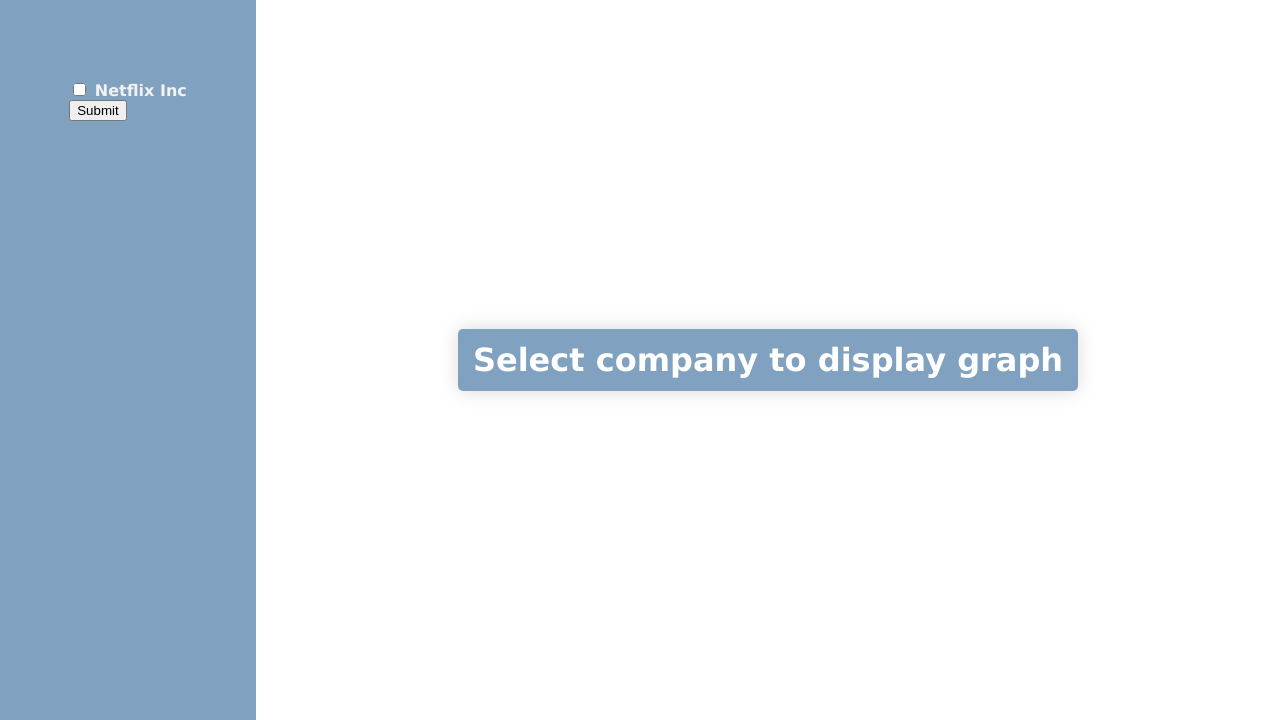
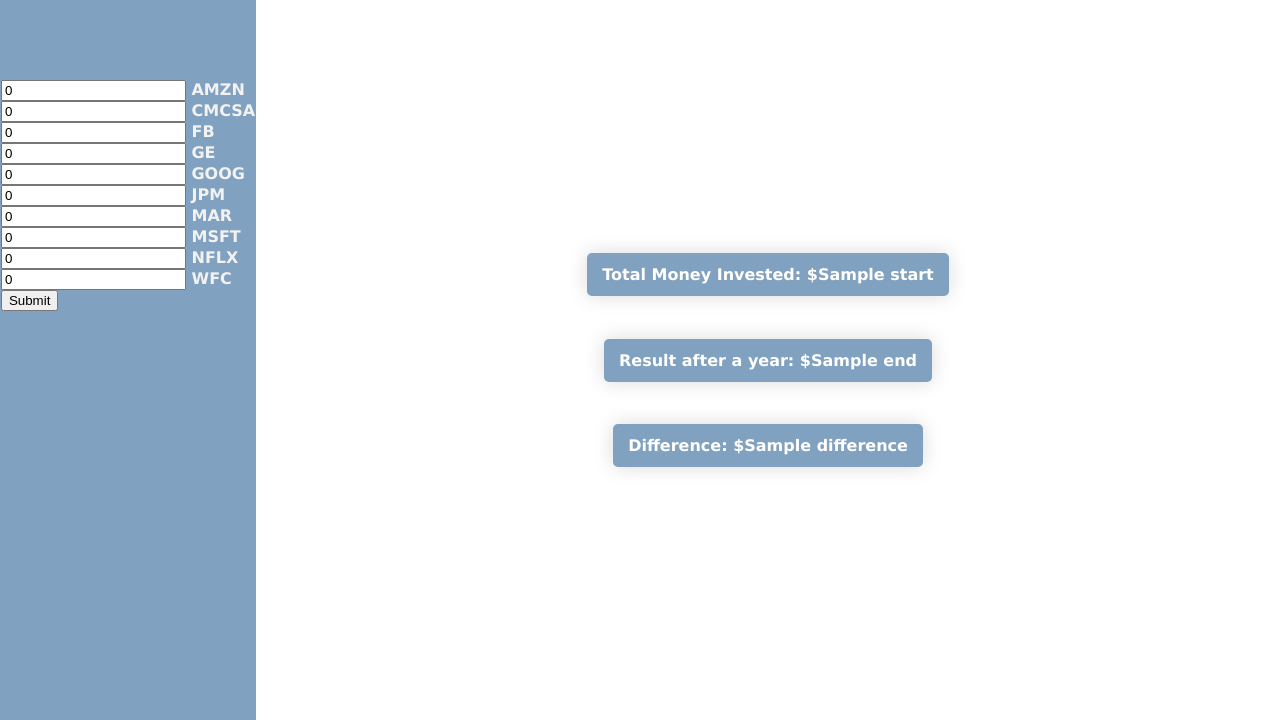
Before and after one commit to CS257-F23/team-project-h, a Flask app: template templates/play.html in a window 1280 px wide. Shown: the part 80-800 px from the top of the page. Run offline with Flask 3, Linux system fonts and the light colour scheme; the template is opened without the code that fills it: most values are stand-ins (such as "Sample title", 1, 10 or a date in 2020); parts of the project's set-up code (start-up, migrations or seed data) failed here and were passed over.

Commit message:
added play page

```diff
--- a/app.py
+++ /dev/null
@@ -1,80 +0,0 @@
-import ProductionCode as cl
-from flask import Flask, render_template, request
-
-app = Flask(__name__)
-
-
-
-
-# data setup
-labels = []
-values = []
-for row in data:
-    labels.append(row[0])
-    values.append(row[1])
-
-# data setup
-dataDict = {}
-for key, value in zip(labels, values):
-    dataDict[key] = value
-
-
-def add_input_values(input):
-    input_list = []
-
-    for value in input:
-        input_list.append(value)
-
-    return input_list
-
-
-@app.route('/')
-def home_page():
-    return render_template("index.html")
-
-
-@app.route('/play', methods=["GET", "POST"])
-def play_page():
-    """Displays a graph of the company data selected"""
-    if request.method == "POST":
-        company = request.form.values()
-        form = add_input_values(company)
-        if 'NFLX' in form:
-            return render_template("play.html", form=form, labels=labels, values=values)
-
-    return render_template('play.html')
-
-
-@app.route('/research', methods=["GET", "POST"])
-def research_page():
-    """Displays a table page where user can get comapny data"""
-    if request.method == "POST":
-        company = request.form.values()
-        form = add_input_values(company)
-        if 'NFLX' in form:
-            return render_template("research.html", form=form, dataDict=dataDict)
-
-    return render_template("research.html",)
-
-
-@app.route('/help')
-def help_page():
-    """Displays information about using the site"""
-    return render_template("help.html")
-
-
-@app.errorhandler(404)
-def page_not_found(e):
-    """Displays not found messages when route not found"""
-    not_found_msg = "Sorry invalid page, please go back to the homepage."
-    return not_found_msg
-
-
-@app.errorhandler(500)
-def python_bug(e):
-    error_msg = "Sorry, there was an error try again."
-    return error_msg
-
-
-if __name__ == '__main__':
-    app.run(port=1111)
--- a/flask_cl.py
+++ b/flask_app.py
@@ -38,12 +38,13 @@
             return render_template("research.html", companyData = displayData, company=companies[0])
     return render_template('research.html')
 
-@app.route("/get_date/<dateList>")
-def get_date(dateList):
-    data = Stock.get_by_date(dateList.split(","))
-    if isEmpty(data):
-        return render_template("error.html")
-    return render_template('research.html', companyData = data)
+@app.route("/play", methods=("GET", "POST"))
+def play():
+    if request.method == "POST":
+        userIn = request.form
+        values = Stock.predict(userIn)
+        return render_template("play.html", start=values[0], end=values[1], difference=values[2])
+    return render_template('play.html')
 
 
 @app.errorhandler(404)
--- a/static/play.css
+++ b/static/play.css
@@ -37,6 +37,7 @@
   background-color: #ffffff;
   display: flex;
   justify-content: center;
+  flex-direction: column;
   place-items: center;
 }
 
--- a/templates/play.html
+++ b/templates/play.html
@@ -23,46 +23,46 @@
         </div>
       </div>
       <div class="grid-item form-content">
-        <form action="{{ url_for("play_page")}}" method="post">
+        <form method="post">
+          <input type="text" id="AMZN" name="AMZN" value="0" />
+          <label for="company2">AMZN</label><br />
 
-        <input type="checkbox" id="NFLX" name="NFLX" value="NFLX" />
-        <label for="NFLX">Netflix Inc</label><br />
+          <input type="text" id="CMCSA" name="CMCSA" value="0" />
+          <label for="company3">CMCSA</label><br />
 
-        <button type="submit">Submit</button>
+          <input type="text" id="FB" name="FB" value="0" />
+          <label for="company4">FB</label><br />
+
+          <input type="text" id="GE" name="GE" value="0" />
+          <label for="company5">GE</label><br />
+
+          <input type="text" id="GOOG" name="GOOG" value="0" />
+          <label for="company6">GOOG</label><br />
+
+          <input type="text" id="JPM" name="JPM" value="0" />
+          <label for="company7">JPM</label><br />
+
+          <input type="text" id="MAR" name="MAR" value="0" />
+          <label for="company8">MAR</label><br />
+
+          <input type="text" id="MSFT" name="MSFT" value="0" />
+          <label for="company9">MSFT</label><br />
+
+          <input type="text" id="NFLX" name="NFLX" value="0" />
+          <label for="company10">NFLX</label><br />
+
+          <input type="text" id="WFC" name="WFC" value="0" />
+          <label for="company11">WFC</label><br />
+
+          <button type="submit">Submit</button>
+        </form>
       </div>
       <div class="grid-item data-content">
-        {% if 'NFLX' in form %}
-        <div style="height: 70vh; width: 80%">
-          <canvas id="graph"></canvas>
-        </div>
 
-        <script>
-          const labels = {{ labels | tojson}};
+        <h4>Total Money Invested: ${{start}}</h4>
+        <h4>Result after a year: ${{end}}</h4>
+        <h4>Difference: ${{difference}}</h4>
 
-          const data = {
-              labels: labels,
-              datasets: [{
-                  label: "Netflix: Historical Stock Data",
-                  backgroundColor: 'rgb(220, 220, 220)',
-                  borderColor: 'rgb(69, 69, 69)',
-                  data: {{ values | tojson }},
-              }]
-          };
-
-          const config = {
-              type: 'line',
-              data: data,
-              options: { maintainAspectRatio: false }
-          };
-
-          const myChart = new Chart(
-              document.getElementById('graph'),
-              config
-          );
-        </script>
-        {% else -%}
-        <h1>Select company to display graph</h1>
-        {% endif %}
       </div>
     </div>
   </body>
```
Also changed, not shown: ProductionCode/cl.py (+21 -0 lines), Tests/test_flask.py (+1 -1 lines), Tests/test_stock_data.py (+30 -16 lines).
